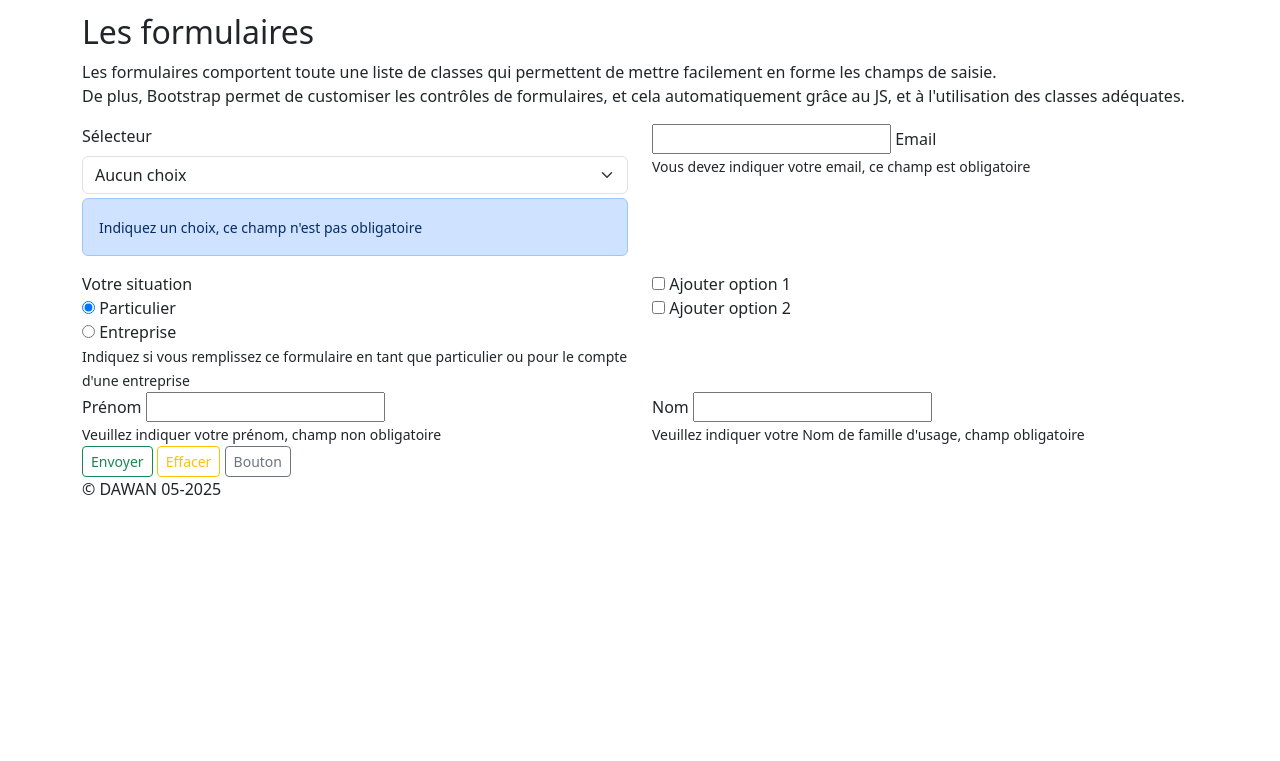
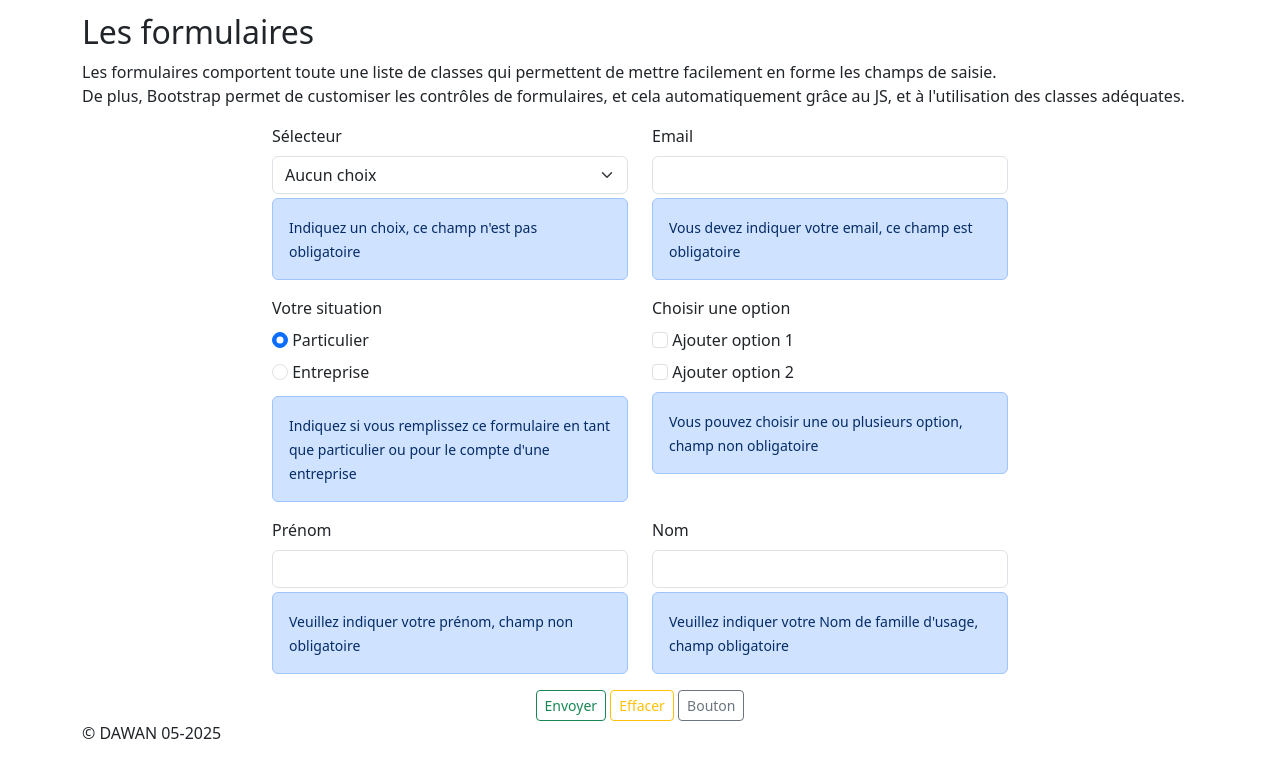
Before and after one commit to nicoduflot/2025-05-12-bs-tw, a plain HTML site: page bootstrap.html in a window 1280 px wide. Shown: the part 3540-4301 px from the top of the page. Before the commit the page ends 4057 px from the top, so only its background shows below. Drawn offline with Linux system fonts and the light colour scheme.

Commit message:
les formiulaires pt 2

```diff
--- a/bootstrap.html
+++ b/bootstrap.html
@@ -508,7 +508,7 @@
                     au JS, et à l'utilisation des classes adéquates.
                 </p>
                 <form class="row">
-                    <div class="col-sm-6">
+                    <div class="col-sm-6 col-lg-4 offset-lg-2">
                         <label class="form-label" for="choixSelect">Sélecteur</label>
                         <select class="form-select mb-1" id="choixSelect" name="choixSelect" aria-describedby="info-choixSelect">
                             <option value="0">Aucun choix</option>
@@ -519,44 +519,48 @@
                             <small>Indiquez un choix, ce champ n'est pas obligatoire</small>
                         </div>
                     </div>
-                    <div class="col-sm-6">
-                        <input type="email" name="email" id="email" aria-describedby="info-email" />
-                        <label for="email">Email</label>
-                        <div><small>Vous devez indiquer votre email, ce champ est obligatoire</small></div>
+                    <div class="col-sm-6 col-lg-4 ">
+                        <label class="form-label" for="email">Email</label>
+                        <input class="form-control mb-1" type="email" name="email" id="email" aria-describedby="info-email" />
+                        <div class="alert alert-primary" id="info-email"><small>Vous devez indiquer votre email, ce champ est obligatoire</small></div>
                     </div>
-                    <div class="col-sm-6">
-                        <label for="situation" aria-describedby="info-situation">Votre situation</label><br />
-                        <input type="radio" name="situation" id="pp" value="Physique" checked /> <label for="pp">Particulier</label><br />
-                        <input type="radio" name="situation" id="pm" value="Morale" /> <label for="pm">Entreprise</label>
-                        <div id="info-situation">
+                    <div class="col-sm-6 col-lg-4 offset-lg-2">
+                        <label class="form-label" for="situation" aria-describedby="info-situation">Votre situation</label><br />
+                        <input class="form-check-input" type="radio" name="situation" id="pp" value="Physique" checked /> <label class="form-label" for="pp">Particulier</label><br />
+                        <input class="form-check-input" type="radio" name="situation" id="pm" value="Morale" /> <label class="form-label" for="pm">Entreprise</label>
+                        <div id="info-situation" class="alert alert-primary mt-1">
                             <small>Indiquez si vous remplissez ce formulaire en tant que particulier ou pour le compte d'une entreprise</small>
                         </div>
                     </div>
-                    <div class="col-sm-6">
+                    <div class="col-sm-6 col-lg-4 ">
+                        <label class="form-label">Choisir une option</label>
                         <div>
-                            <input type="checkbox" name="opt01" id="opt01" />
-                            <label for="opt01">Ajouter option 1</label>
+                            <input class="form-check-input" type="checkbox" name="opt01" id="opt01" />
+                            <label class="form-label" for="opt01">Ajouter option 1</label>
                         </div>
                         <div>
-                            <input type="checkbox" name="opt02" id="opt02" />
-                            <label for="opt02">Ajouter option 2</label>
+                            <input class="form-check-input" type="checkbox" name="opt02" id="opt02" />
+                            <label class="form-label" for="opt02">Ajouter option 2</label>
+                        </div>
+                        <div class="alert alert-primary" id="info-option">
+                            <small>Vous pouvez choisir une ou plusieurs option, champ non obligatoire</small>
                         </div>
                     </div>
-                    <div class="col-sm-6">
-                        <label for="prenom">Prénom</label>
-                        <input type="text" id="prenom" name="prenom" aria-describedby="info-prenom" />
-                        <div id="info-prenom">
+                    <div class="col-sm-6 col-lg-4  offset-lg-2">
+                        <label class="form-label" for="prenom">Prénom</label>
+                        <input class="form-control mb-1" type="text" id="prenom" name="prenom" aria-describedby="info-prenom" />
+                        <div class="alert alert-primary" id="info-prenom">
                             <small>Veuillez indiquer votre prénom, champ non obligatoire</small>
                         </div>
                     </div>
-                    <div class="col-sm-6">
-                        <label for="nom">Nom</label>
-                        <input type="text" id="nom" name="nom" aria-describedby="info-nom" />
-                        <div id="info-nom">
+                    <div class="col-sm-6 col-lg-4 ">
+                        <label class="form-label" for="nom">Nom</label>
+                        <input class="form-control mb-1" type="text" id="nom" name="nom" aria-describedby="info-nom" />
+                        <div class="alert alert-primary" id="info-nom">
                             <small>Veuillez indiquer votre Nom de famille d'usage, champ obligatoire</small>
                         </div>
                     </div>
-                    <div class="col-12">
+                    <div class="col-12 text-center">
                         <button class="btn btn-outline-success btn-sm" type="submit">Envoyer</button>
                         <button class="btn btn-outline-warning btn-sm" type="reset">Effacer</button>
                         <button class="btn btn-outline-secondary btn-sm" type="button">Bouton</button>
```
